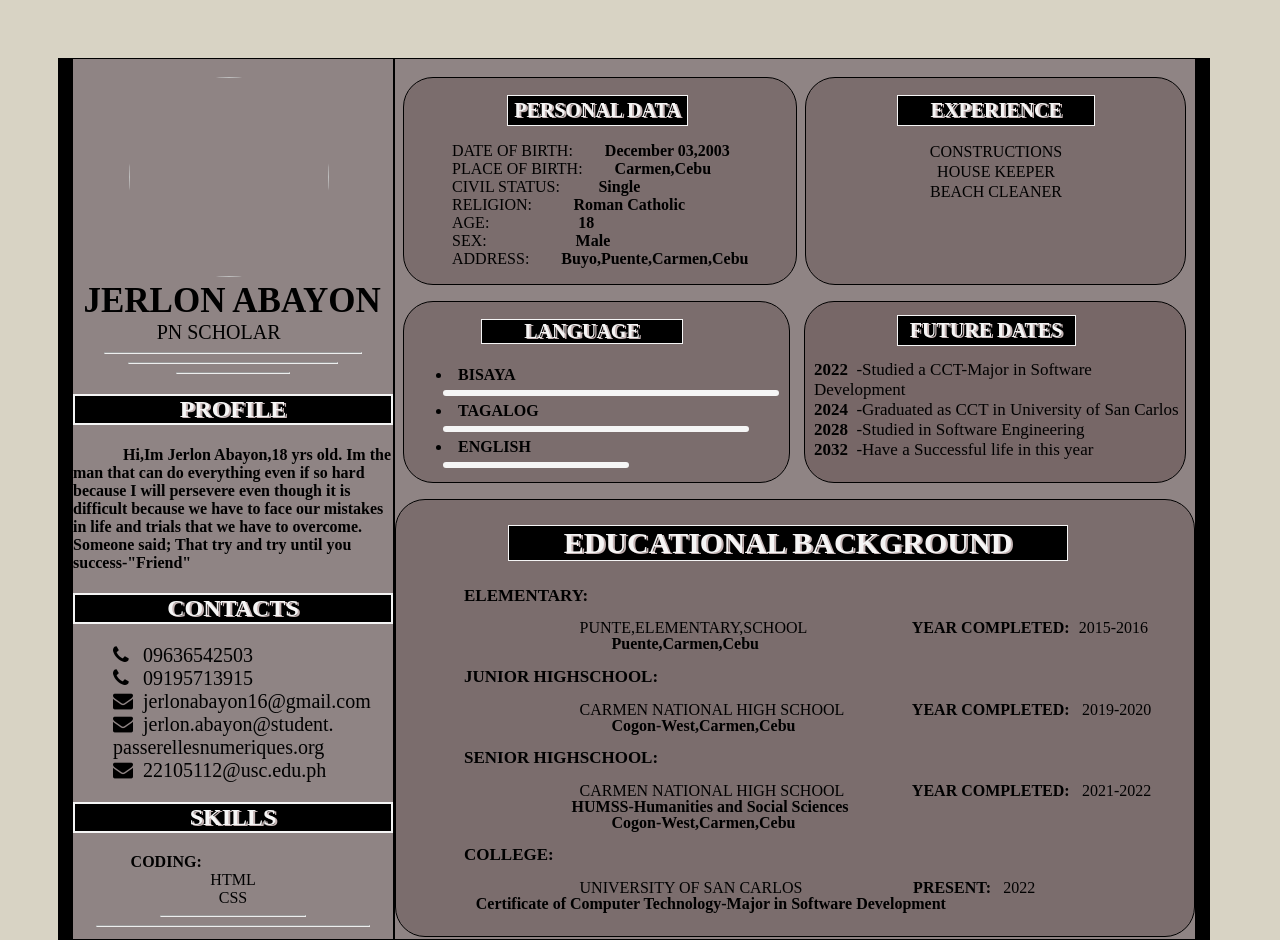
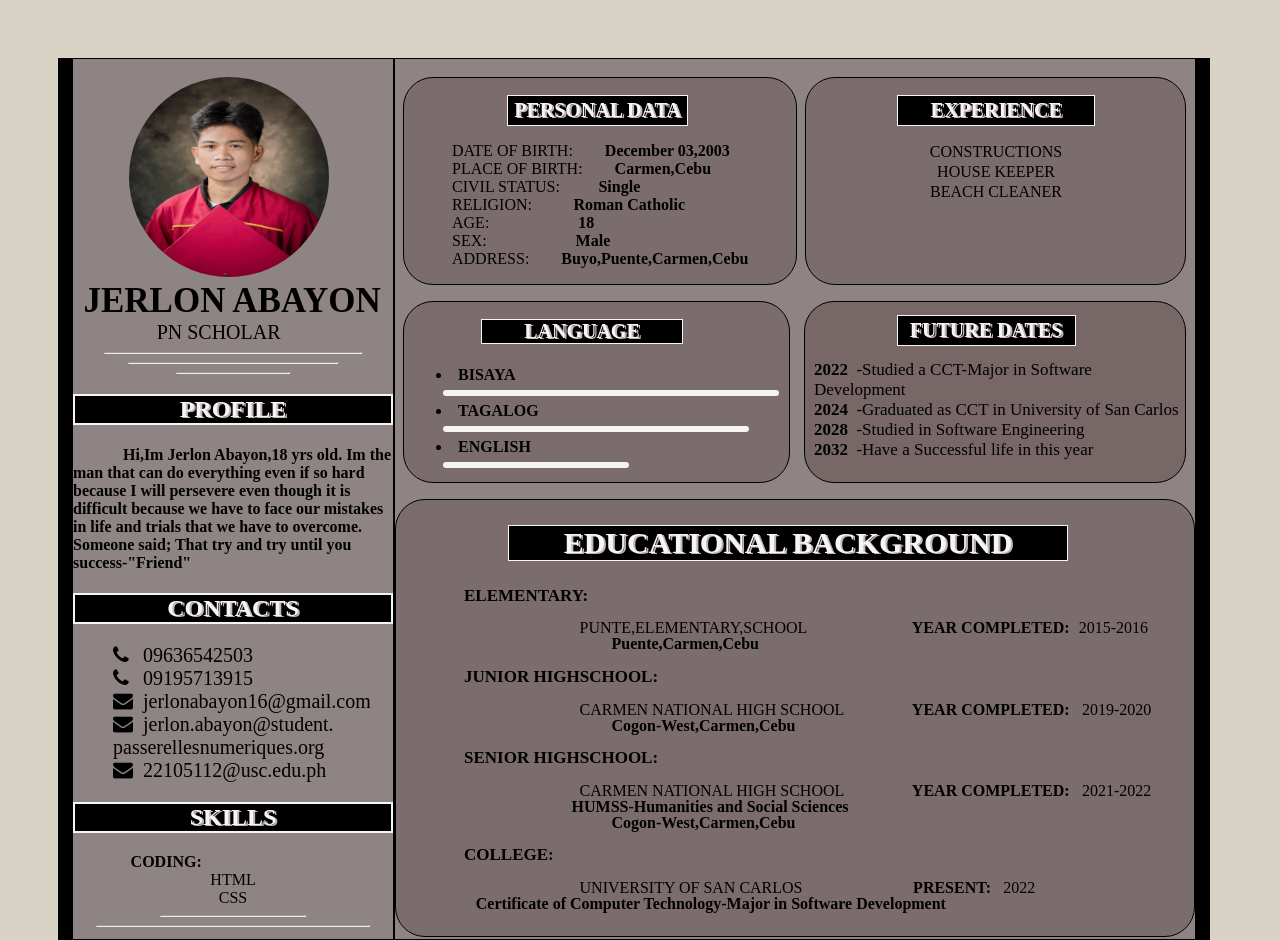
Before and after one commit to jerlon03/jerlon03.github.io, a plain HTML site: page index.html in a window 1280 px wide. Drawn offline with Linux system fonts and the light colour scheme.

Commit message:
updated the index.html

```diff
--- a/index.html
+++ b/index.html
@@ -13,7 +13,7 @@
     <div class="container">
         <br>
         <div class="personal">
-            <img src="../jerlon/images/Jerlon-abayon.jpeg" style="width: 200px; border-radius: 50%; height: 200px; margin-left: 3.5em;
+            <img src="Jerlon-abayon.jpeg" style="width: 200px; border-radius: 50%; height: 200px; margin-left: 3.5em;
             ">
             <ul>
                 <li><h1 style="font-size: 35px; margin-left: 0.3em;">JERLON ABAYON</li></h1>
```
